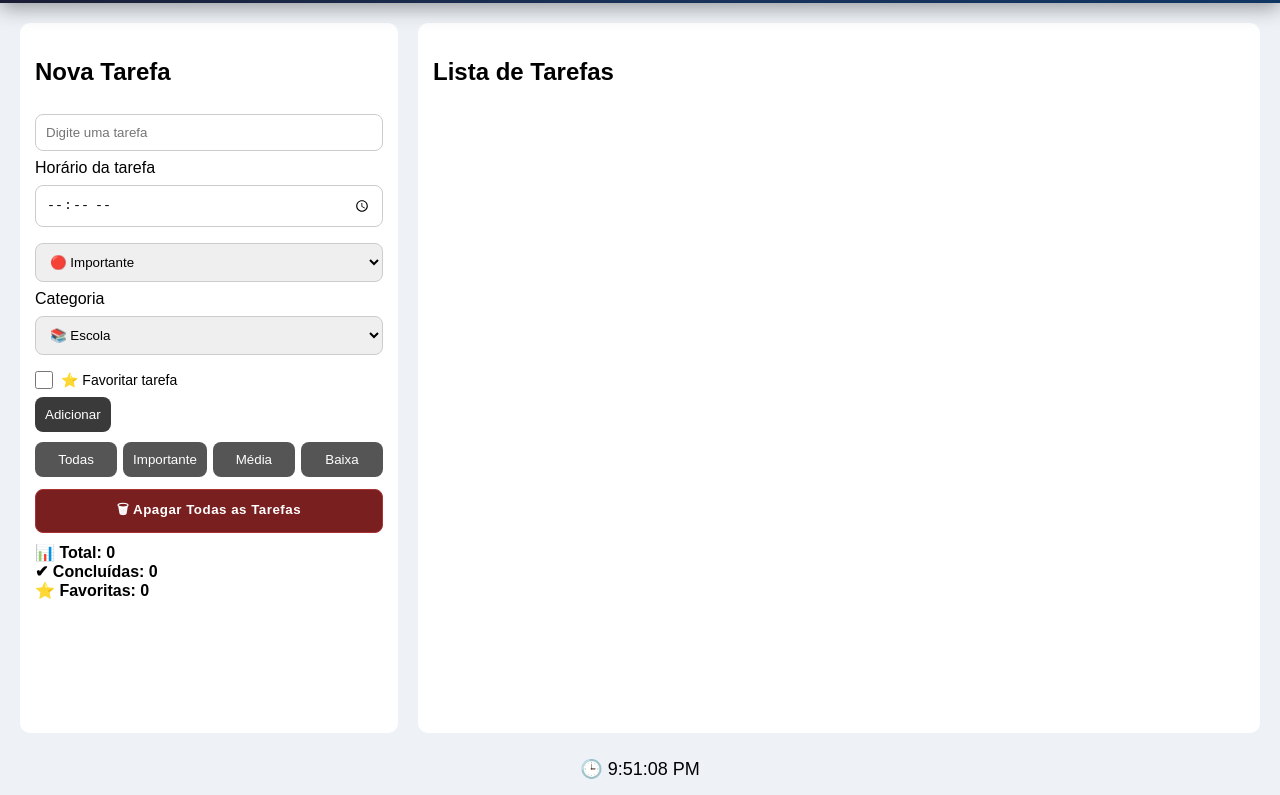
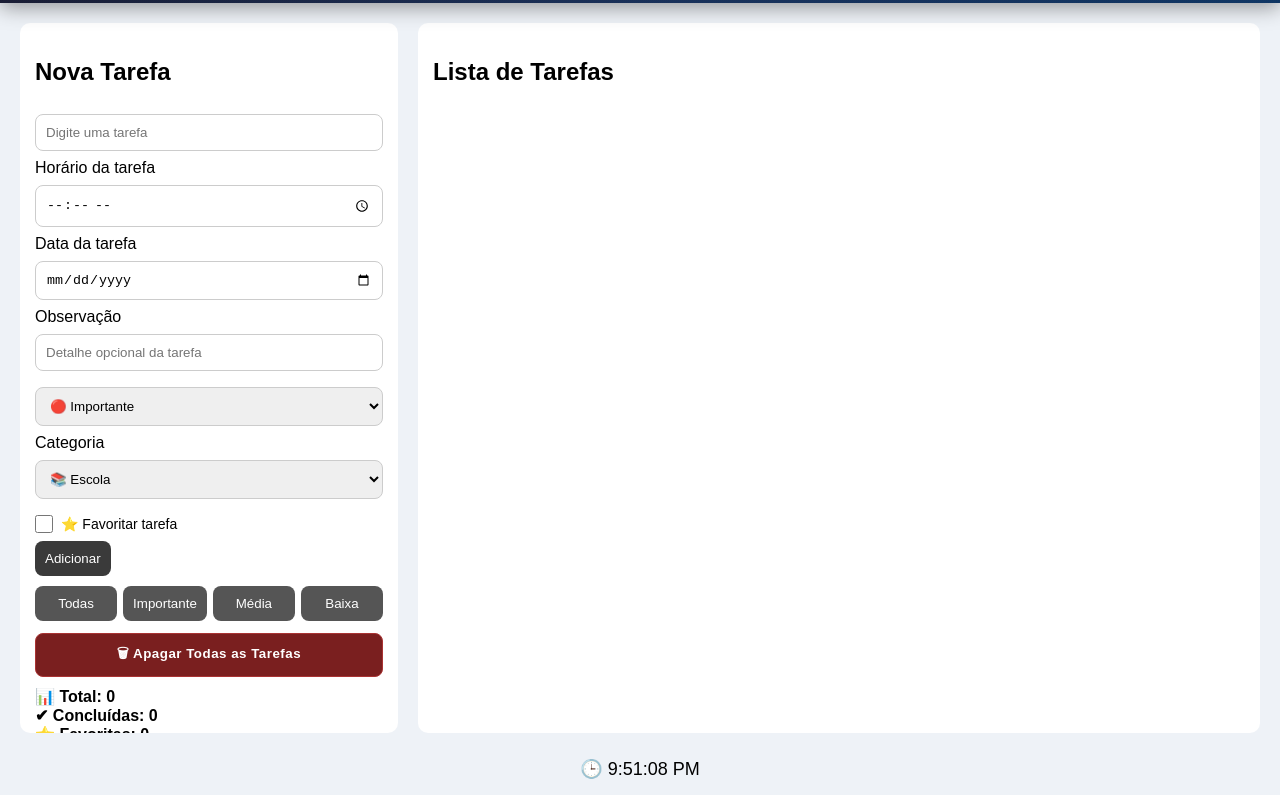
Before and after one commit to Nicolas-mota3/gerenciador-de-tarefas, a plain HTML site: page index.html in a window 1280 px wide. Shown: the part 78-873 px from the top of the page. Drawn offline with Linux system fonts and the light colour scheme.

Commit message:
Update index.html

```diff
--- a/index.html
+++ b/index.html
@@ -22,6 +22,12 @@
 
       <label for="horarioTarefa">Horário da tarefa</label>
       <input type="time" id="horarioTarefa">
+
+      <label for="dataTarefa">Data da tarefa</label>
+      <input type="date" id="dataTarefa">
+
+      <label for="descricao">Observação</label>
+      <input type="text" id="descricao" placeholder="Detalhe opcional da tarefa">
 
       <select id="prioridade">
         <option value="1">🔴 Importante</option>
```
